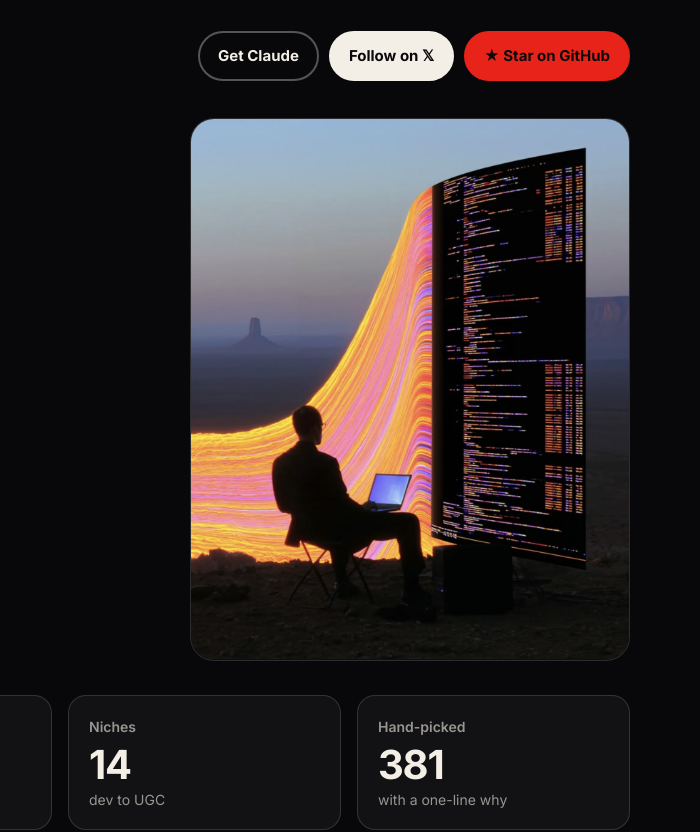
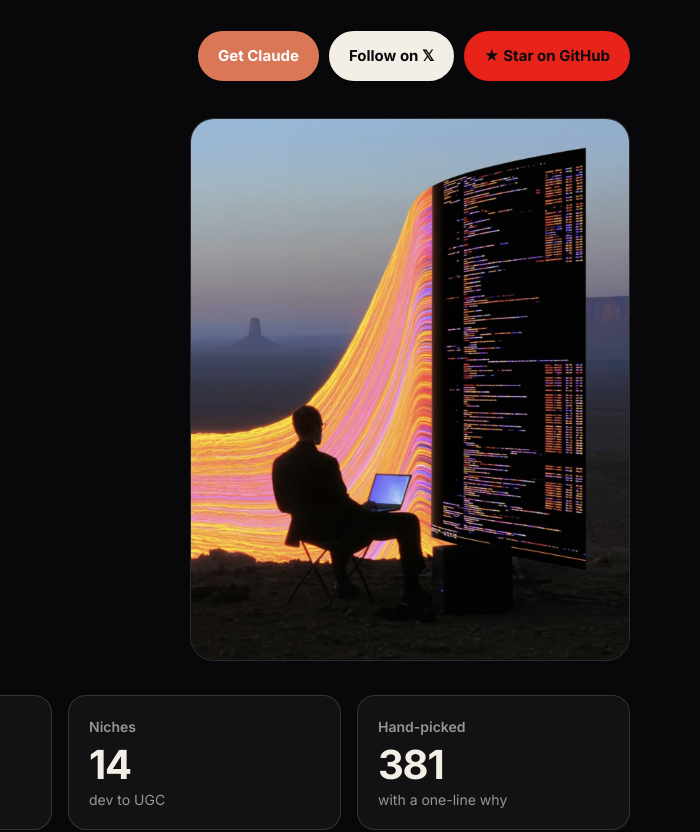
Before and after one commit to f0rgent/claude-skills-catalog, a plain HTML site: page docs/index.html in a window 1280 px wide. Shown: the top 832 px of the page, 580-1280 px from the left. Drawn offline with Linux system fonts and the light colour scheme.

Commit message:
Make Get Claude button Claude orange (#39)
* Make Get Claude button Claude orange (#D97757)

Co-Authored-By: Claude Opus 5.5 <noreply@anthropic.com>
Claude-Session: https://claude.ai/code/session_01SRzboZkw4bvLkqVfCyPamB

* Claude orange on the remaining Get Claude links

Co-Authored-By: Claude Opus 5.5 <noreply@anthropic.com>
Claude-Session: https://claude.ai/code/session_01SRzboZkw4bvLkqVfCyPamB

---------

Co-authored-by: Claude <noreply@anthropic.com>

```diff
--- a/docs/index.html
+++ b/docs/index.html
@@ -95,7 +95,7 @@ footer a{font-weight:700;color:var(--ink)}
 
 /* dark scene theme */
 .me img{border:2px solid #f4efe655}
-.btn{border-color:#f4efe655}.btn.dark{background:var(--ink);color:#08080a;border-color:var(--ink)}.btn.teal{color:#0b0b0d}
+.btn{border-color:#f4efe655}.btn.dark{background:var(--ink);color:#08080a;border-color:var(--ink)}.btn.teal{color:#0b0b0d}.btn.claude{background:#D97757;border-color:#D97757;color:#fff}.btn.claude:hover{background:#c6613f;border-color:#c6613f}
 .scene{display:grid;grid-template-columns:1fr minmax(0,440px);gap:clamp(20px,4vw,56px);align-items:center;margin:6px 0 34px}
 .scene>*{min-width:0}
 .scene .pic{margin:0;border-radius:24px;overflow:hidden;border:1px solid #f4efe622;background:#0d0d12;aspect-ratio:1228/1515}
@@ -115,7 +115,7 @@ footer a{font-weight:700;color:var(--ink)}
 <header class="top">
   <a class="me" href="https://x.com/f0rgent"><img src="assets/avatar-v4.jpg" alt=""><div><b>f0rgent</b><span>@f0rgent</span></div></a>
   <div class="btns">
-    <a class="btn" href="https://claude.ai/referral/IL0FPScZCw">Get Claude</a>
+    <a class="btn claude" href="https://claude.ai/referral/IL0FPScZCw">Get Claude</a>
     <a class="btn dark" href="https://x.com/f0rgent">Follow on 𝕏</a>
     <a class="btn teal" href="https://github.com/f0rgent/claude-skills-catalog">★ Star on GitHub</a>
   </div>
@@ -166,7 +166,7 @@ footer a{font-weight:700;color:var(--ink)}
 
 <section id="install">
   <h2>Install in 10 seconds</h2>
-  <p class="sub">Pick one skill, a whole repo, or everything at once. No Claude yet? <a href="https://claude.ai/referral/IL0FPScZCw">Get Claude here</a>.</p>
+  <p class="sub">Pick one skill, a whole repo, or everything at once. No Claude yet? <a href="https://claude.ai/referral/IL0FPScZCw" style="color:#D97757;font-weight:700">Get Claude here</a>.</p>
   <div class="steps">
     <div class="step"><b>01 · ONE SKILL</b><h3>Copy from any card</h3><pre>npx skills@latest add coreyhaines31/marketingskills/copywriting</pre></div>
     <div class="step"><b>02 · A PLUGIN</b><h3>Inside Claude Code</h3><pre>/plugin marketplace add obra/superpowers</pre></div>
```
Also changed, not shown: site_template.html (+3 -3 lines).
